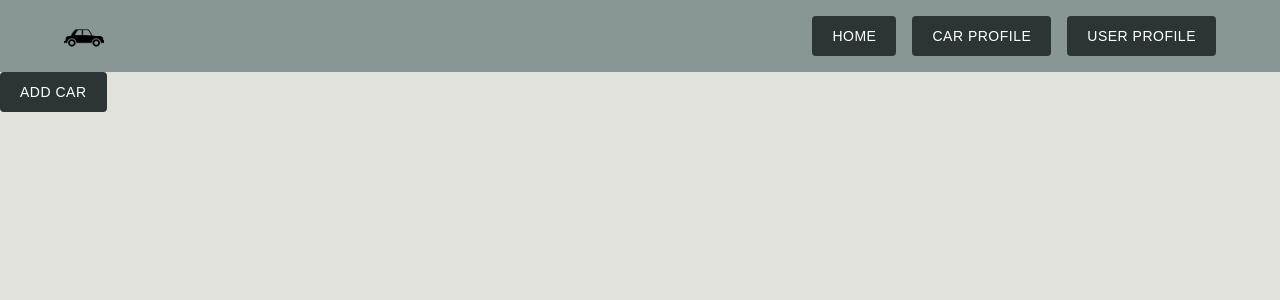
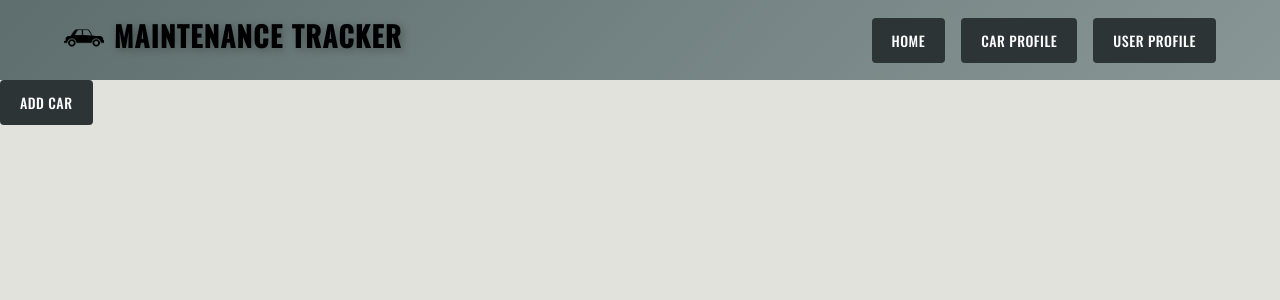
Before and after one commit to grigdon/Maintenance-Man, a React (Vite) app in the folder client/: page / in a window 1280 px wide. Shown: the top 300 px of the page. Built offline with nearby package versions, Linux system fonts and the light colour scheme.

Commit message:
Issue #9 Progressed - Added gradient to navbar, title, and updated button/title hover effects. All button fonts updated.

```diff
--- a/client/src/components/Navbar.css
+++ b/client/src/components/Navbar.css
@@ -1,9 +1,12 @@
+/* Font import */
+@import url('https://fonts.googleapis.com/css2?family=Oswald:wght@500&family=Montserrat:wght@600&display=swap');
+
 .navbar {
     width: 100%;
     display: flex;
     align-items: center;
     padding: 1rem 5%;
-    background-color: #889696;
+    background: linear-gradient(135deg, #5E6E6E, #889696);
     box-shadow: 0 2px 4px rgba(0, 0, 0, 0.05);
     justify-content: space-between;
 }
@@ -13,6 +16,25 @@
     height: 2.5rem;
     cursor: pointer;
     object-fit: contain;
+}
+
+.nav-title {
+    font-size: 28px;
+    font-weight: bold;
+    font-family: 'Oswald', sans-serif;
+    color: black;
+    letter-spacing: 1.5px;
+    text-transform: uppercase;
+    text-shadow: 2px 2px 8px rgba(0, 0, 0, 0.3);
+    position: relative;
+    top: -8px;  /* Aligns title with logo */
+    left: 10px;
+}
+
+.nav-title:hover {
+    color: black;
+    transform: scale(1.05);
+    text-shadow: 0px 0px 10px rgba(255, 255, 255, 0.6), 0px 0px 20px rgba(255, 255, 255, 0.4); /* Adds white glow */
 }
 
 .btn-container {
@@ -27,6 +49,7 @@
     background-color: #2d3436;
     color: #ffffff;
     font-size: 0.875rem;
+    font-family: 'Oswald', sans-serif;
     font-weight: 500;
     text-transform: uppercase;
     letter-spacing: 0.5px;
@@ -35,5 +58,6 @@
 }
 
 .btn-navbar:hover {
-    background-color: #636e72;
+    background-color: #34495e;
+    transform: translateY(-2px);  /* Lifts the buttons */
 }
--- a/client/src/components/Navbar.tsx
+++ b/client/src/components/Navbar.tsx
@@ -1,13 +1,16 @@
-import { Link } from "react-router-dom"
-import "./Navbar.css"
-import car from "../../src/assets/car-image.png"
+import { Link } from "react-router-dom";
+import "./Navbar.css";
+import car from "../../src/assets/car-image.png";
 
 // Static navigation bar with routing to other pages, cojoined with 'Layout'
 
 export function Navbar() {
     return (
         <div className='navbar'>
-            <img className="car-image" src={car} alt="Car logo"/>
+            <div className="logo-container">
+                <img className="car-image" src={car} alt="Car logo"/>
+                <span className="nav-title">Maintenance Tracker</span>
+            </div>
 
             <div className='btn-container'>
                 <Link to="/">
@@ -21,5 +24,5 @@ export function Navbar() {
                 </Link>
             </div>
         </div>
-    )
+    );
 }
--- a/client/src/pages/CarProfile.css
+++ b/client/src/pages/CarProfile.css
@@ -8,6 +8,7 @@
     color: white;
     padding: 10px 20px;
     font-size: 16px;
+    font-family: 'Oswald', sans-serif;
     border: none;
     border-radius: 5px;
     cursor: pointer;
--- a/client/src/pages/Home.css
+++ b/client/src/pages/Home.css
@@ -15,6 +15,7 @@
   background-color: #2d3436;
   color: #ffffff;
   font-size: 0.875rem;
+  font-family: 'Oswald', sans-serif;
   font-weight: 500;
   text-transform: uppercase;
   letter-spacing: 0.5px;
```
